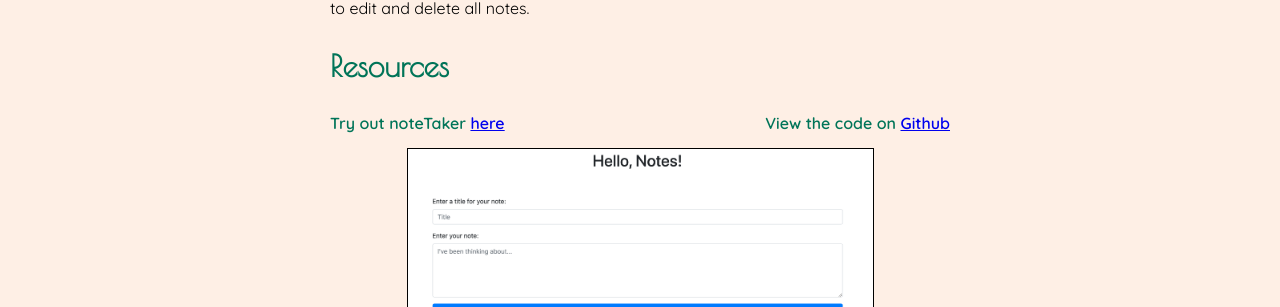
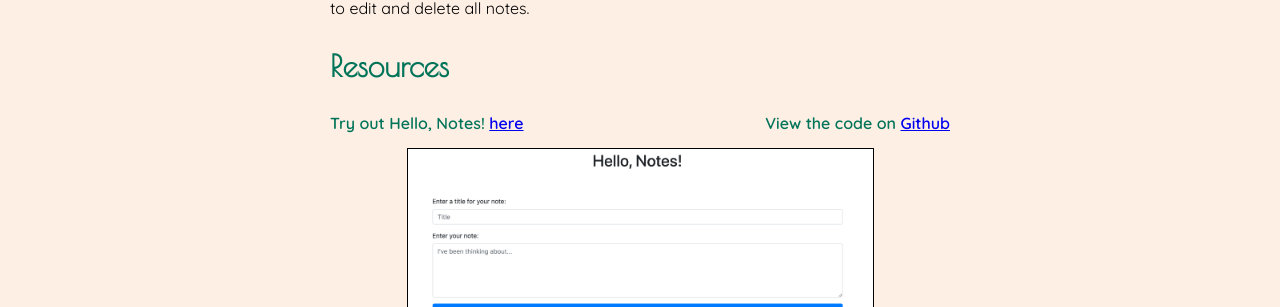
Before and after one commit to onlyasmalllizard/onlyasmalllizard.github.io, a Jekyll site: the page built from hellonotes.html, in a window 1280 px wide. Shown: the part 398-705 px from the top of the page. Built offline with Jekyll 4.4.1, drawn with Linux system fonts in a browser that asks for light colours.

Commit message:
Make sure notes name is updated everywhere

```diff
--- a/_layouts/default.html
+++ b/_layouts/default.html
@@ -18,7 +18,7 @@
             <div class="nav-item"><a href='/index.html' class='nav-link'>Home</a></div>
             <div class="nav-item"><a href='/resoundingchaos.html' class='nav-link'>Resounding Chaos</a></div>
             <div class="nav-item"><a href='/wombatfinder.html' class='nav-link'>wombatFinder</a></div>
-            <div class="nav-item"><a href='/notetaker.html' class='nav-link'>Hello, Notes!</a></div>
+            <div class="nav-item"><a href='/hellonotes.html' class='nav-link'>Hello, Notes!</a></div>
         </nav>
         <article class="main-text">
             {{ content }}
--- a/notetaker.html
+++ b/hellonotes.html
@@ -15,7 +15,7 @@
 <h3>Resources</h3>
 
 <div class='links'>
-    <strong>Try out noteTaker <a href='https://onlyasmalllizard.github.io/noteTaker/'>here</a></strong>
+    <strong>Try out Hello, Notes! <a href='https://onlyasmalllizard.github.io/noteTaker/'>here</a></strong>
     <strong>View the code on <a href='https://github.com/onlyasmalllizard/noteTaker'>Github</a></strong>
 </div>
 <div class='resources'>
```
